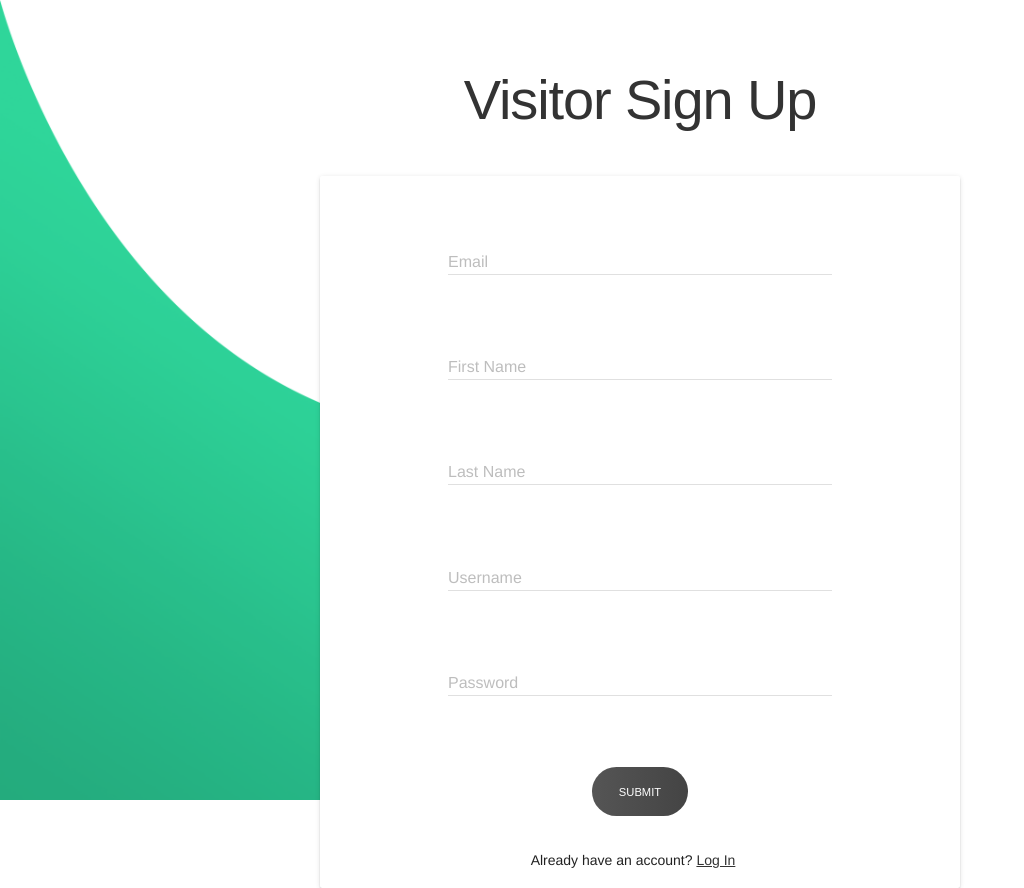
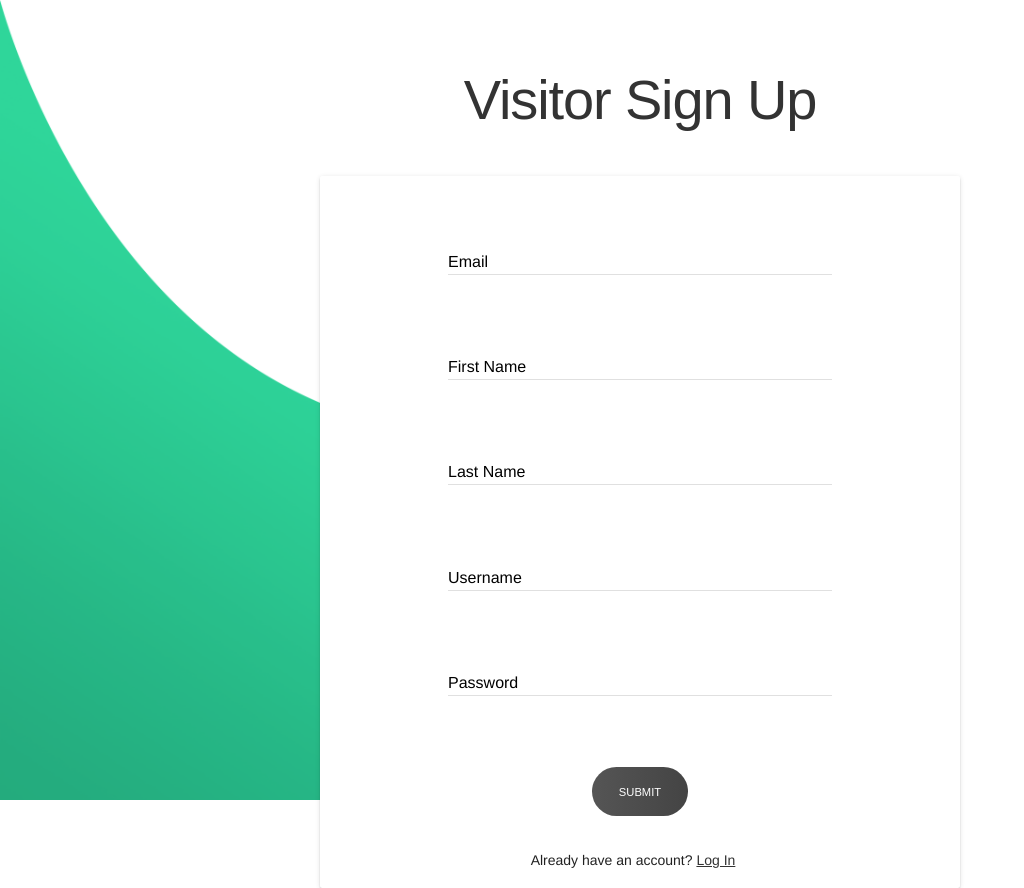
Before and after one commit to Siang-Yi/TeamSynthetic, a Flask app: page /signup in a window 1280 px wide. Shown: the whole page, without its empty margins (0-1024 px from the left). Run offline with Flask 2, Linux system fonts and the light colour scheme.

Commit message:
Make signup page font color darker

```diff
--- a/mainPackage/static/signup.css
+++ b/mainPackage/static/signup.css
@@ -63,6 +63,10 @@ a:hover{
   background-color: #38d39f;
 }
 
+.mdl-textfield__label {
+  color: rgb(0, 0, 0);
+}
+
 .btn{
 	display: block;
 	border-radius: 25px;
```
